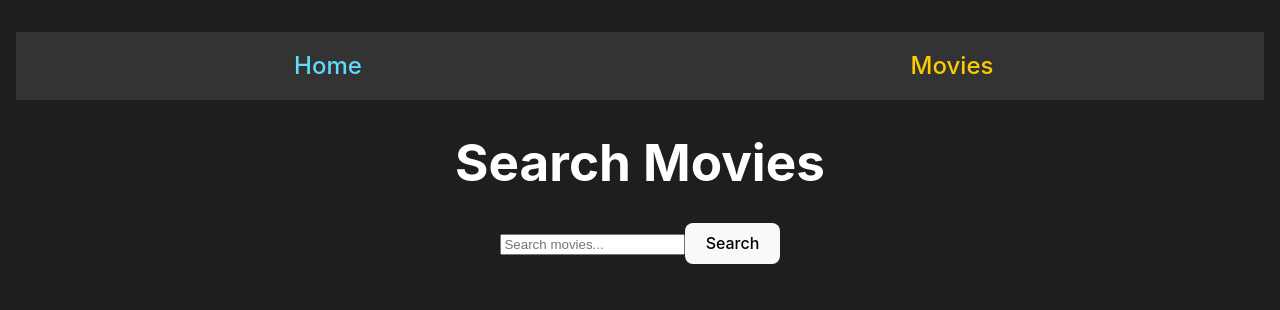
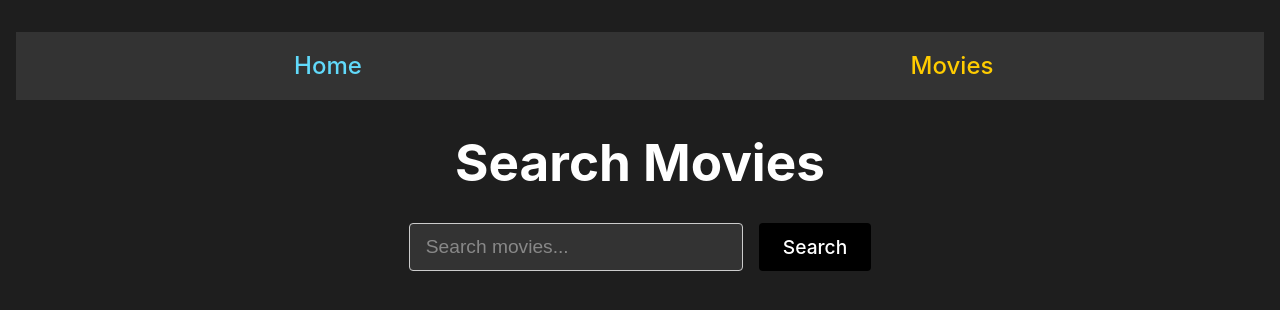
Before and after one commit to AntoninaSych/Movie-Finder, a React (Vite) app: page /movies in a window 1280 px wide. Shown: the top 310 px of the page. Built offline with nearby package versions, Linux system fonts and the light colour scheme.

Commit message:
Movie List component

```diff
--- a/src/pages/HomePage.jsx
+++ b/src/pages/HomePage.jsx
@@ -1,9 +1,9 @@
 import React, { useState, useEffect } from 'react';
-import { Link, useNavigate } from 'react-router-dom';
+import { useNavigate } from 'react-router-dom';
 import { fetchTrendingMovies, searchMovies } from '../api';
 import SearchForm from '../components/SearchForm';
+import MovieList from '../components/MovieList'; // Импортируем компонент MovieList
 import '../css/HomePage.css';
-
 
 const HomePage = () => {
     const [query, setQuery] = useState('');
@@ -37,13 +37,8 @@ const HomePage = () => {
             <h1>{query ? 'Search Results' : 'Trending Today'}</h1>
             <SearchForm query={query} setQuery={setQuery} handleSearch={handleSearch} />
 
-            <ul>
-                {movies.map(movie => (
-                    <li key={movie.id}>
-                        <Link to={`/movies/${movie.id}`}>{movie.title}</Link>
-                    </li>
-                ))}
-            </ul>
+            {/* Используем компонент MovieList для отображения списка фильмов */}
+            <MovieList movies={movies} />
         </div>
     );
 };
--- a/src/pages/MoviesPage.jsx
+++ b/src/pages/MoviesPage.jsx
@@ -2,6 +2,7 @@ import React, { useState, useEffect } from 'react';
 import { useSearchParams } from 'react-router-dom';
 import { searchMovies } from '../api';
 import MovieList from '../components/MovieList'; // Импортируем компонент MovieList
+import SearchForm from '../components/SearchForm'; // Импортируем компонент SearchForm
 
 const MoviesPage = () => {
     const [movies, setMovies] = useState([]);
@@ -36,27 +37,21 @@ const MoviesPage = () => {
     return (
         <div>
             <h1>Search Movies</h1>
-            <form onSubmit={handleSearch}>
-                <input
-                    type="text"
-                    value={query}
-                    onChange={(e) => setQuery(e.target.value)}
-                    placeholder="Search movies..."
-                />
-                <button type="submit">Search</button>
-            </form>
 
+            {/* Используем компонент SearchForm */}
+            <SearchForm query={query} setQuery={setQuery} handleSearch={handleSearch} />
 
+            {/* Сообщение об ошибке */}
             {errorMessage && <p style={{ color: 'red' }}>{errorMessage}</p>}
 
-
+            {/* Не отображаем результаты, если нет запроса */}
             {hasSearched && (
                 <>
                     {movies.length > 0 ? (
                         <MovieList movies={movies} />
-                        ) : (
+                    ) : (
                         <p>No movies found for your search.</p>
-                        )}
+                    )}
                 </>
             )}
         </div>
```
